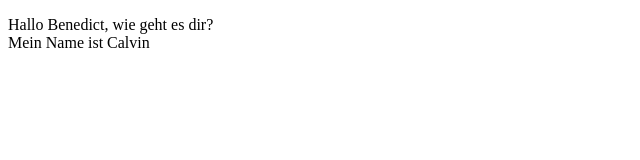
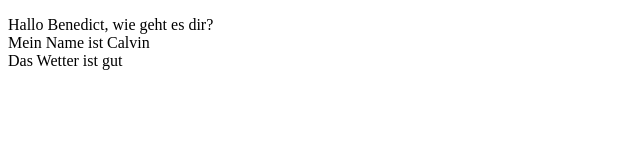
Before and after one commit to Benedict-Fels/github-practice, a plain HTML site: page index.html in a window 1280 px wide. Shown: the whole page, without its empty margins (0-640 px from the left). Drawn offline with Linux system fonts and the light colour scheme.

Commit message:
git push

```diff
--- a/index.html
+++ b/index.html
@@ -10,6 +10,8 @@
         Hallo Benedict, wie geht es dir?
         <br>
         Mein Name ist Calvin
+        <br>
+        Das Wetter ist gut
     </p>
 </body>
 </html>
```
